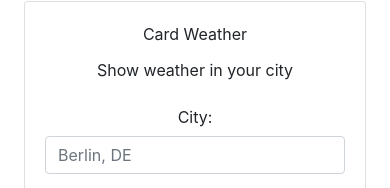
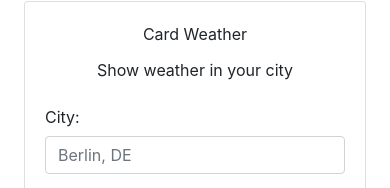
Before and after one commit to crisanlucid/react-weather, a React (Create React App) app: page / in a window 390 px wide. Shown: the part 163-351 px from the top of the page. Built offline with nearby package versions, Linux system fonts and the light colour scheme.

Commit message:
- refactor code - add layout and optimize for the mobile resolution

```diff
--- a/src/App.css
+++ b/src/App.css
@@ -1,5 +1,6 @@
 .App {
   text-align: center;
+  overflow: hidden;
 }
 
 .App-logo {
@@ -30,8 +31,3 @@
     transform: rotate(360deg);
   }
 }
-
-.social-area svg {
-  width: 30px;
-  height: 30px;
-}
--- a/src/index.css
+++ b/src/index.css
@@ -1,13 +1,21 @@
 body {
   margin: 0;
-  font-family: -apple-system, BlinkMacSystemFont, "Segoe UI", "Roboto", "Oxygen",
-    "Ubuntu", "Cantarell", "Fira Sans", "Droid Sans", "Helvetica Neue",
-    sans-serif;
+  font-family: -apple-system, BlinkMacSystemFont, "Segoe UI", "Roboto", "Oxygen", "Ubuntu", "Cantarell", "Fira Sans", "Droid Sans", "Helvetica Neue", sans-serif;
   -webkit-font-smoothing: antialiased;
   -moz-osx-font-smoothing: grayscale;
 }
 
 code {
-  font-family: source-code-pro, Menlo, Monaco, Consolas, "Courier New",
-    monospace;
+  font-family: source-code-pro, Menlo, Monaco, Consolas, "Courier New", monospace;
 }
+
+/* shame */
+
+.social-area svg {
+  width: 30px;
+  height: 30px;
+}
+
+.col-form-label {
+  text-align: left
+}
```
